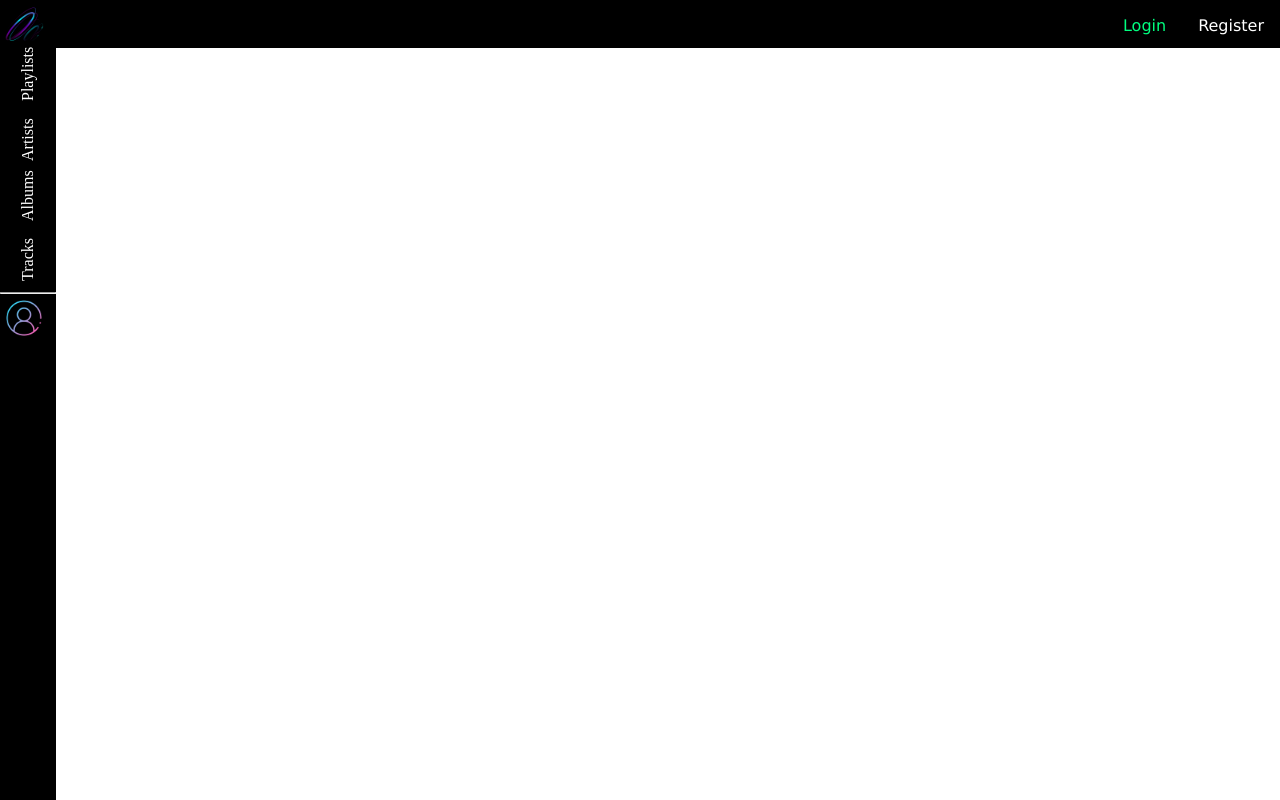
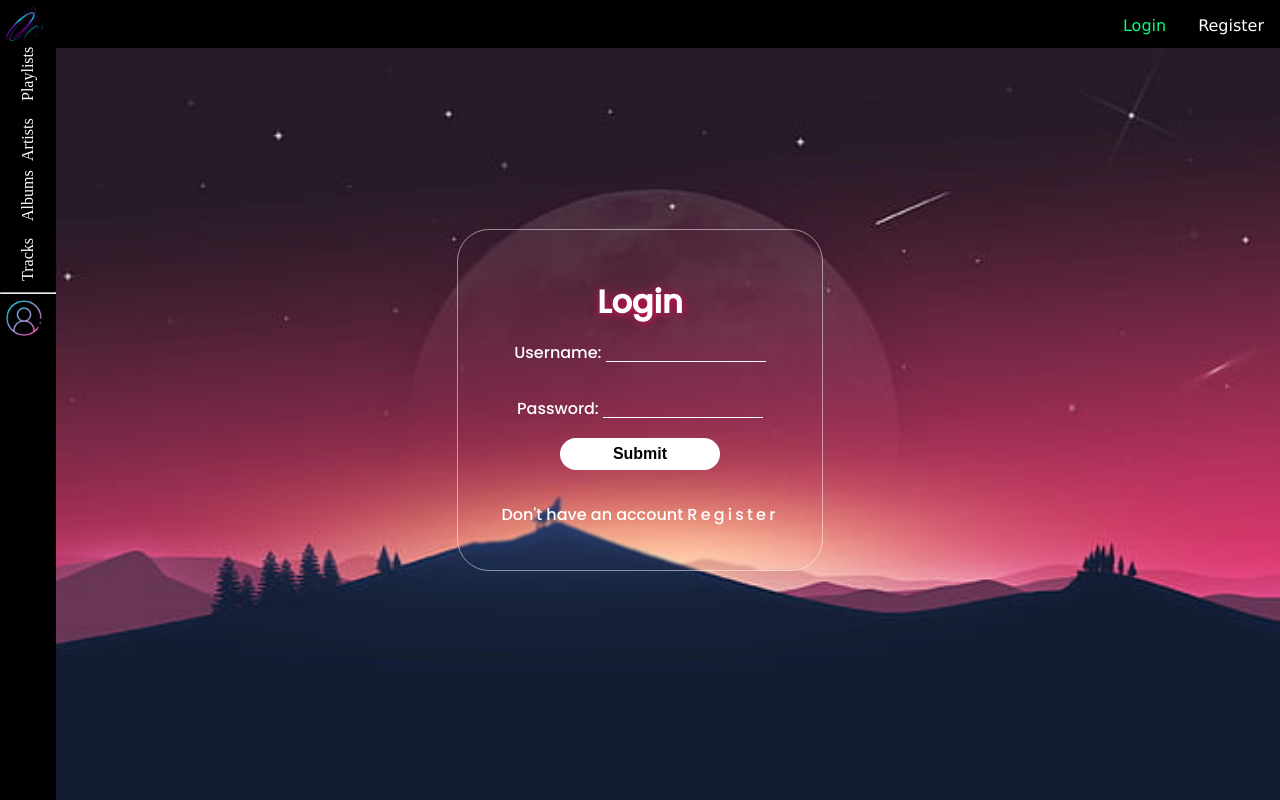
Before and after one commit to someone-is-here/Fronend, a Django app: page /login/ in a window 1280 px wide. Run offline with Django 4.2, Linux system fonts and the light colour scheme.

Commit message:
Create login view

```diff
--- a/streaming_service/streaming/static/streaming/css/base_styles.css
+++ b/streaming_service/streaming/static/streaming/css/base_styles.css
@@ -12,6 +12,8 @@ html, body{
     background: black;
     float: left;
     position: fixed;
+    top:0;
+    left:0;
     z-index: 3;
     overflow-x: hidden;
     transition: 0.5s;
@@ -150,3 +152,7 @@ html, body{
     color:white;
     font-style: oblique;
 }
+.div__content{
+    height: 100%;
+    width: 100%;
+}
--- /dev/null
+++ b/streaming_service/streaming/static/streaming/css/login_styles.css
@@ -0,0 +1,79 @@
+@import url('https://fonts.googleapis.com/css2?family=Poppins:wght@500&display=swap');
+
+.section__login{
+    display: flex;
+    justify-content: center;
+    align-items: center;
+    font-family: 'poppins', sans-serif;
+    width: 100%;
+    height: 100%;
+    background: url("../images/background.jpg") no-repeat center;
+    background-size: cover;
+    color: white;
+    text-align: center;
+}
+
+.div__login{
+    display: flex;
+    justify-content: stretch;
+    align-items: center;
+    background: transparent;
+    border: 0.1rem solid rgba(255,255,255,0.5);
+    border-radius: 2rem;
+    backdrop-filter: blur(0.1rem);
+    padding: 2rem;
+}
+
+form{
+    position: relative;
+    color: white;
+    padding: 1rem;
+    text-align: center;
+}
+.login__title{
+    font-size: 2rem;
+    color: white;
+    text-align: center;
+    filter: drop-shadow(0.1rem 0.1rem 0.3rem #e00b55);
+}
+.submit__form{
+    width: 10rem;
+    height:2rem;
+    border-radius: 2rem;
+    background: #fff;
+    border: none;
+    outline: none;
+    cursor: pointer;
+    font-size: 1em;
+    font-weight: 600;
+    transition: transform 1s linear;
+}
+.submit__form:hover{
+    transform: scale(1.1);
+}
+input[name="username"], input[name="password"]{
+    position: relative;
+    margin: 1.25rem 0;
+    width: 10rem;
+    background: transparent;
+    border: none;
+    outline: none;
+    border-bottom: 0.05rem solid #fff;
+    color: white;
+    letter-spacing: 0.15rem;
+}
+
+.register__link{
+    text-decoration: none;
+    color: white;
+    letter-spacing: 0.2rem;
+    transition: color 1s linear, font-size 1s linear;
+}
+.register__link:hover{
+    color: purple;
+    font-size: 1.1em;
+}
+.span__no-account{
+    display: inline-block;
+    margin: 1rem 0.7rem 0.7rem;
+}
--- a/streaming_service/streaming/templates/streaming/base.html
+++ b/streaming_service/streaming/templates/streaming/base.html
@@ -5,12 +5,16 @@
     <meta charset="UTF-8">
     <title>{{title}}</title>
     <link type="text/css" href="{% static 'streaming/css/styles.css'%}" rel="stylesheet"/>
+    <link type="text/css" href="{% static 'streaming/css/login_styles.css'%}" rel="stylesheet"/>
     <link type="text/css" href="{% static 'streaming/css/base_styles.css'%}" rel="stylesheet"/>
     <meta name="viewport" content="width=device-width">
 {#    <link href="{% static 'streaming/css/track_styles.css' %}" rel="stylesheet"/>#}
 </head>
 <body>
-
+<div class="div__content">
+{% block content %}
+{% endblock %}
+</div>
 {% block menu%}
 <nav class="navbar">
     <a href="{% url 'home'%}"> <img src="{% static 'streaming/images/icon.png'%}" class="navbar__icon"></a>
@@ -63,11 +67,6 @@
   <a href="#" class="sidenav-link">Contact</a>
 </aside>
 
-<div id="content">
-{% block content %}
-{% endblock %}
-</div>
-
 <footer></footer>
    <script src="{% static 'streaming/js/base_script.js'%}" ></script>
    <script src="{% static 'streaming/js/script.js'%}" ></script>
--- a/streaming_service/streaming/templates/streaming/login.html
+++ b/streaming_service/streaming/templates/streaming/login.html
@@ -2,11 +2,20 @@
 {% load static %}
 
 {% block content %}
-<div class="delete">
-<form method="post" enctype="multipart/form-data">
-    {% csrf_token %}
-    {{ form.as_p }}
-    <input type="submit" value="Submit" class="button-63">
-</form>
-</div>
+<section class="section__login">
+    <div class="div__login">
+        <div>
+        <form method="post" enctype="multipart/form-data">
+            <h2 class="login__title">Login</h2>
+            {% csrf_token %}
+            {{ form.as_p }}
+            <input type="submit" value="Submit" class="submit__form"/>
+        </form>
+         <span class="span__no-account">
+                <span>Don't have an account</span>
+                <a href="register.html" class="register__link">Register</a>
+            </span>
+        </div>
+    </div>
+</section>
 {% endblock %}
```
Also changed, not shown: streaming_service/streaming/static/streaming/images/background.jpg (added), streaming_service/streaming/static/streaming/images/background.webp (deleted).
